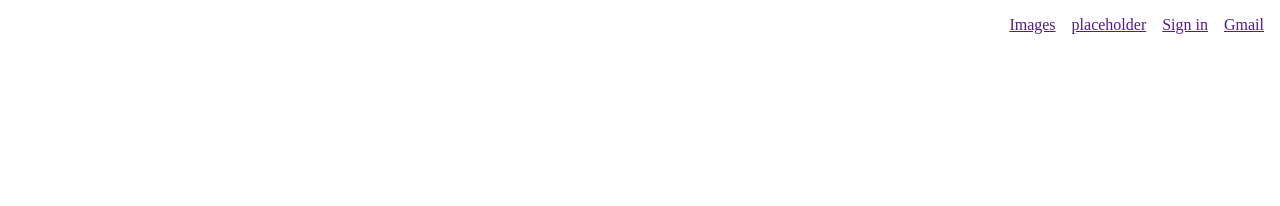
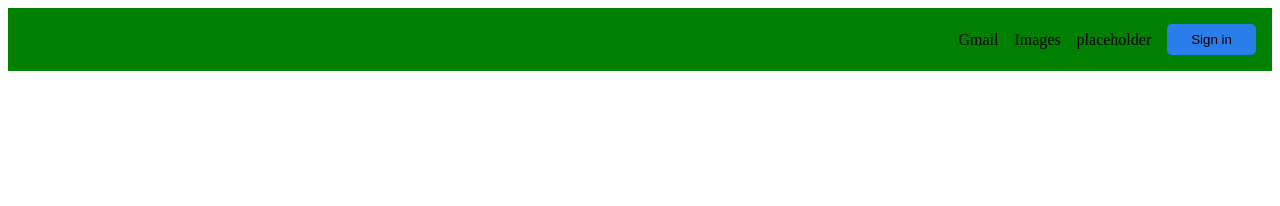
Before and after one commit to garlicbreadcrumbs/google-homepage, a plain HTML site: page index.html in a window 1280 px wide. Shown: the top 206 px of the page. Drawn offline with Linux system fonts and the light colour scheme.

Commit message:
Change navbar to flexbox

```diff
--- a/index.html
+++ b/index.html
@@ -24,32 +24,54 @@
                 outline: none;
             }
 
-            ul {
-                list-style-type: none;
+            .nav-list {
+                background:green;
                 margin: 0;
-                padding: 0;
+                padding:1rem 0;
+                display: flex;
+                justify-content: flex-end;
+                align-items: center;
             }
 
-            li {
-                float:right;
+            .nav-item {
+                list-style: none;
+                margin-right:1rem;
             }
 
-            a {
-                display: block;
-                padding: 8px;
+            .nav-item a {
+                text-decoration: none;
+                color: black;
+            }
+
+            .button-sign-in {
+                background: #2b7de9;
+                color: white;
+                border: none;
+                outline: none;
+                border-radius: 5px;
+                padding: 0.5rem 1.5rem;
+                cursor: pointer;
             }
         </style>
     </head>
     <body>
         <div>
-            <ul>
-                <li><a href="">Gmail</a></li>
-                <li><a href="">Sign in</a></li>
-                <li><a href="">placeholder</a></li>
-                <li><a href="">Images</a></li>
+            <ul class="nav-list">
+                <li class="nav-item">
+                    <a href="#">Gmail</a>
+                </li>
+                <li class="nav-item">
+                    <a href="#">Images</a>
+                </li>
+                <li class="nav-item">
+                    <a href="#">placeholder</a>
+                </li>
+                <li class="nav-item">
+                    <button class="button-sign-in" type="button"><a href="#">Sign in</a></button>
+                </li>
             </ul>
         </div>
-        <!-- Navbar pushing content around; try using flex or grid? -->
+
         <div class="main-content">
             <img class="logo" src="https://www.google.com/images/branding/googlelogo/1x/googlelogo_color_272x92dp.png" alt="Google">
             <form action="">
```
